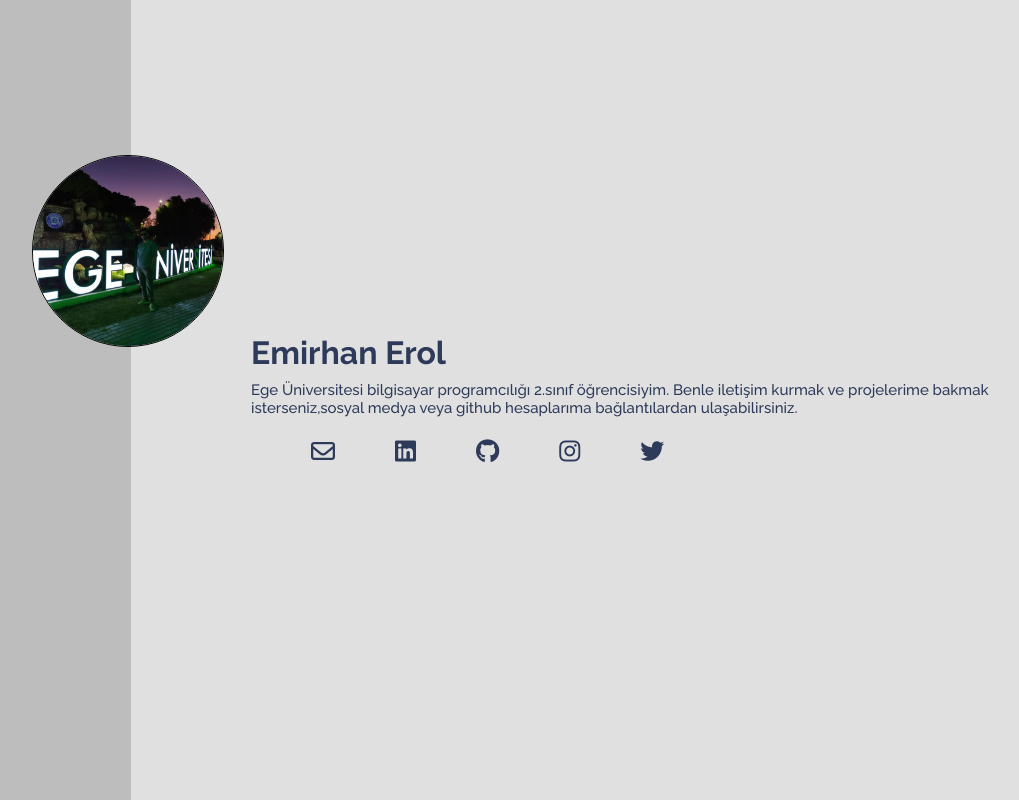
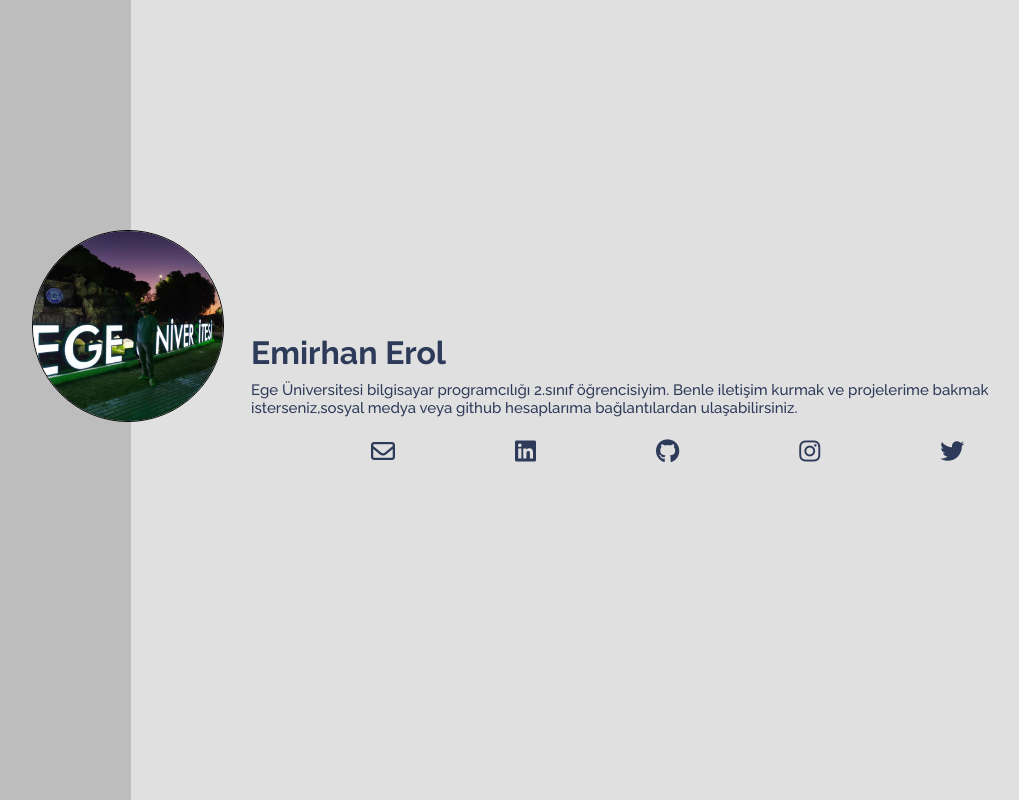
Before and after one commit to erolemir/emir-basic-portfolio, a plain HTML site: page index.html in a window 1280 px wide. Shown: the whole page, without its empty margins (189-1208 px from the left). Drawn offline with Linux system fonts and the light colour scheme.

Commit message:
Add files via upload

```diff
--- a/style.css
+++ b/style.css
@@ -41,7 +41,7 @@ main .right-side .content img{
     border: 1.5px black solid;
     position: fixed;
     left: 17.25vw;
-    top: 155px; /* yukarı al */
+    top: 230px; /* yukarı al */
 }
 
 main .right-side .content .content__text{
@@ -63,7 +63,7 @@ main .right-side .content .logos{
 main .right-side .content .logos a{
     font-size:1.5rem;
     color:rgba(46, 58, 89, 1) ;
-    margin-left: 60px;
+    margin-left: 120px;
     gap: 3px;
     margin-top: 20px;
 }
```
